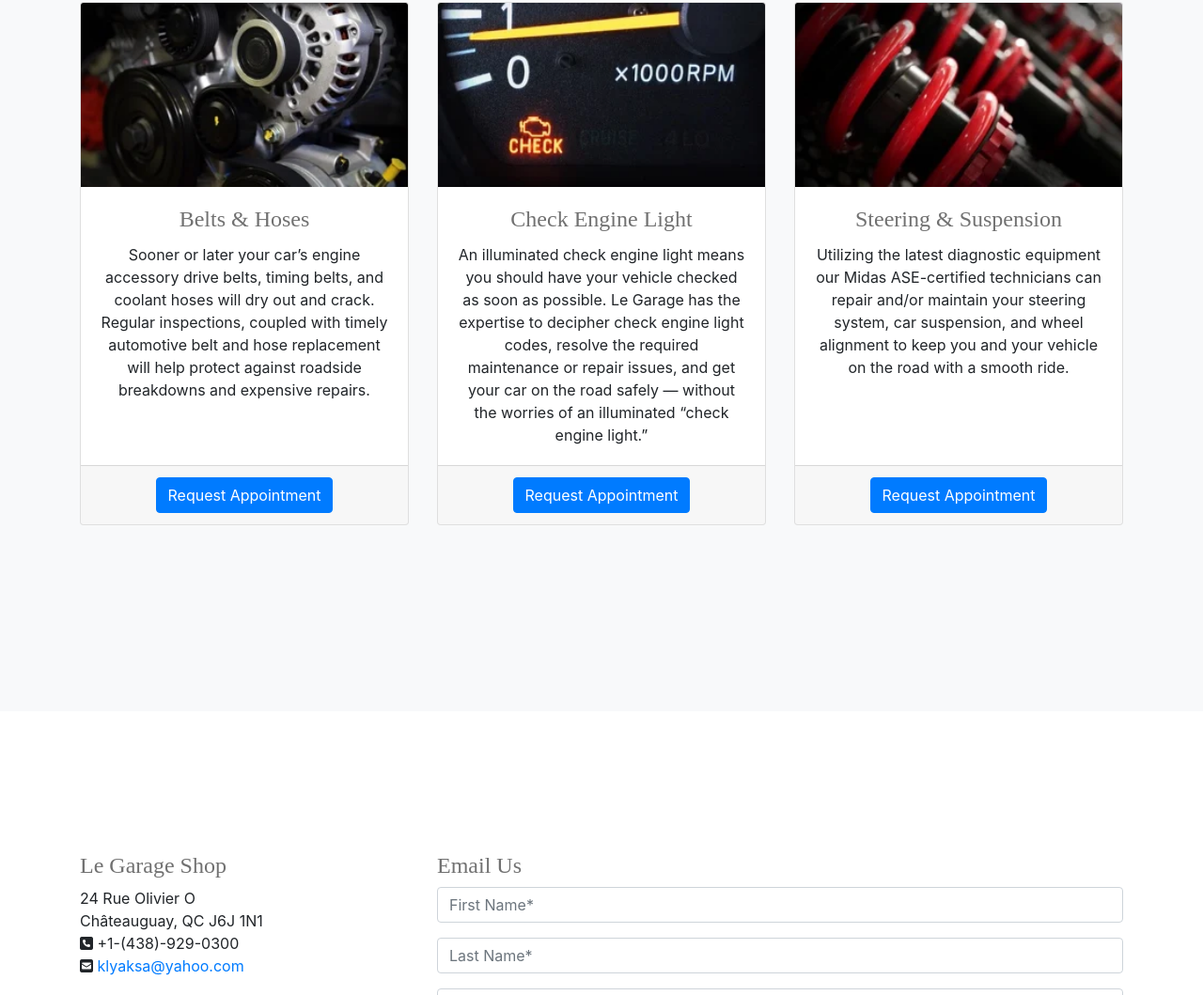
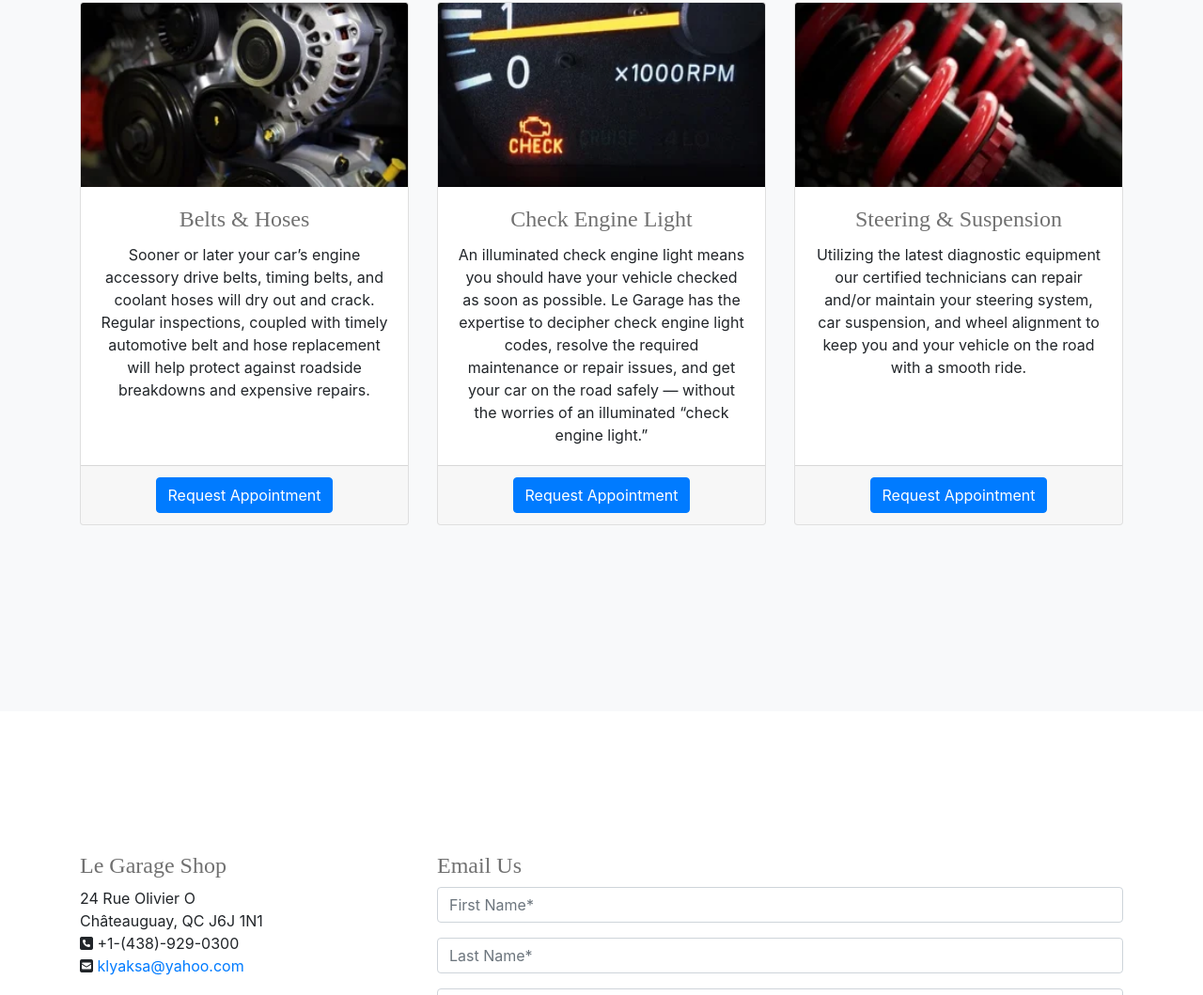
Before and after one commit to dikovinki/Le_Garage_001, a website with bundled scripts: page index.html in a window 1280 px wide. Shown: the part 1420-2479 px from the top of the page at 94% size. Built offline with nearby package versions, Linux system fonts and the light colour scheme; a web font is replaced by a local one.

Commit message:
index upd

```diff
--- a/index.html
+++ b/index.html
@@ -129,7 +129,7 @@
             <div class="card-body">
               <h4 class="card-title" align="center">Steering & Suspension</h4>
               <p class="card-text" align="center">
-                Utilizing the latest diagnostic equipment our Midas ASE-certified technicians can repair
+                Utilizing the latest diagnostic equipment our certified technicians can repair
                 and/or maintain your steering system, car suspension, and wheel alignment to keep you and
                 your vehicle on the road with a smooth ride.
               </p>
```
